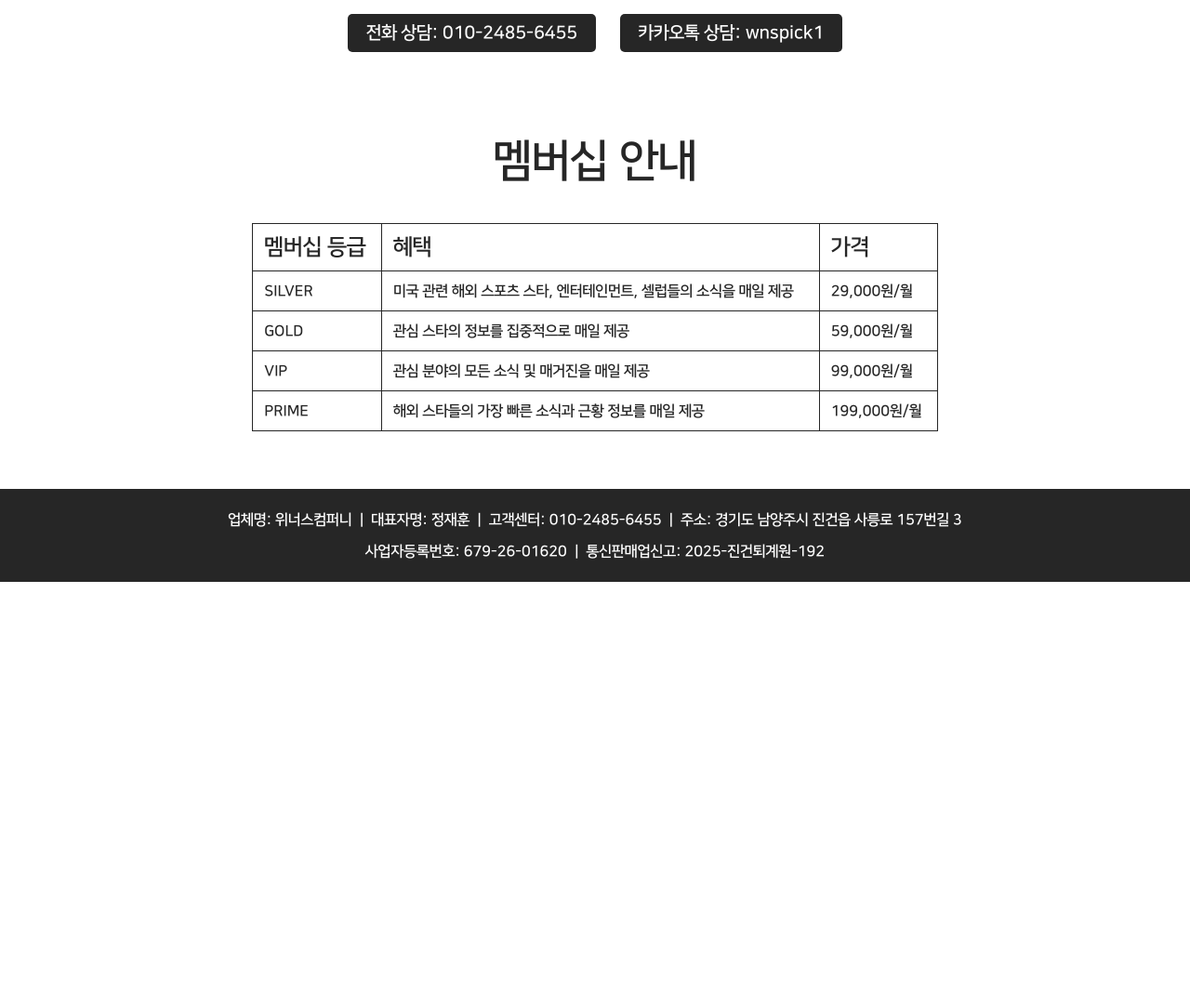
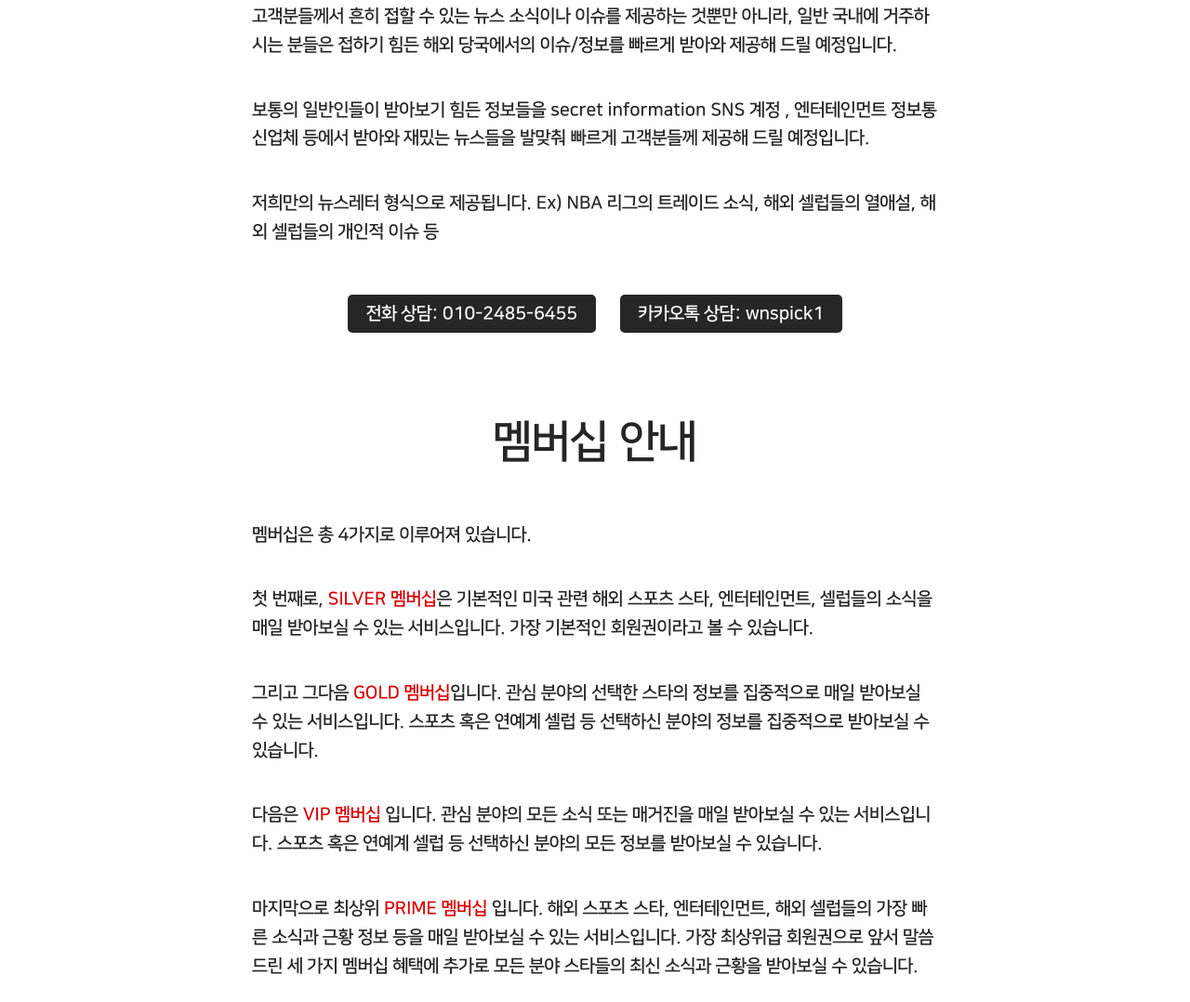
Before and after one commit to yujinnnee/winner, a plain HTML site: page index.html in a window 1280 px wide. Shown: the part 1301-2379 px from the top of the page at 93% size. Before the commit the page ends 1927 px from the top, so only its background shows below. Drawn offline with Linux system fonts and the light colour scheme.

Commit message:
문구 추가

```diff
--- a/index.html
+++ b/index.html
@@ -18,7 +18,10 @@
       <div class="text-container">
         <p>안녕하세요. 저희 Winner's Pick Magazine은 스포츠, 연예계 혹은 스타들의 발 빠른 소식과 이슈를 고객분들께 전달해 드리고 있습니다. 보통 인스타그램이나 유튜브에서 많이 볼 수 있는 것들 이외의 이슈들을 미국, 유럽 등 현지의 시차에 따라 빠르게 소식을 전달해 드리고 있습니다.</p>
         <p>K-POP, J-POP을 비롯하여 많은 팬 문화가 우리 주변에 크게 자리 잡은 만큼, 해외 유명 스타들의 소식과 정보, 혹은 근황을 매일매일 고객분들께서 맞춤으로 받아보실 수 있게 맞춤형 서비스를 제공해 드리고 있습니다.</p>
-        <p>매일 자신의 좋아하는 스타의 가장 빠른 소식을 받아보고 싶으시다면, 아래의 연락처로 전화 혹은 카카오톡 메시지를 남겨주시면 이용방법을 안내 도와드리겠습니다. </p>
+        <p>매일 자신의 좋아하는 스타의 가장 빠른 소식을 받아보고 싶으시다면, 아래의 연락처로 전화 혹은 카카오톡 메시지를 남겨주시면 이용방법을 안내 도와드리겠습니다.</p>
+        <p>고객분들께서 흔히 접할 수 있는 뉴스 소식이나 이슈를 제공하는 것뿐만 아니라, 일반 국내에 거주하시는 분들은 접하기 힘든 해외 당국에서의 이슈/정보를 빠르게 받아와 제공해 드릴 예정입니다.</p>
+        <p>보통의 일반인들이 받아보기 힘든 정보들을 secret information SNS 계정 , 엔터테인먼트 정보통신업체 등에서 받아와 재밌는 뉴스들을 발맞춰 빠르게 고객분들께 제공해 드릴 예정입니다.</p>
+        <p>저희만의 뉴스레터 형식으로 제공됩니다. Ex) NBA 리그의 트레이드 소식, 해외 셀럽들의 열애설, 해외 셀럽들의 개인적 이슈 등</p>
       </div>
       <div class="button-container">
         <a href="" class="button1 bg-primary">전화 상담: 010-2485-6455</a>
@@ -30,6 +33,13 @@
   <section>
     <div class="container1">
       <h1>멤버십 안내</h1>
+      <div class="text-container" style="margin-bottom: 2%;">
+        <p>멤버십은 총 4가지로 이루어져 있습니다.</p>
+        <p>첫 번째로, <span class="hilight1">SILVER 멤버십</span>은 기본적인 미국 관련 해외 스포츠 스타, 엔터테인먼트, 셀럽들의 소식을 매일 받아보실 수 있는 서비스입니다. 가장 기본적인 회원권이라고 볼 수 있습니다.</p>
+        <p>그리고 그다음 <span class="hilight1">GOLD 멤버십</span>입니다. 관심 분야의 선택한 스타의 정보를 집중적으로 매일 받아보실 수 있는 서비스입니다. 스포츠 혹은 연예계 셀럽 등 선택하신 분야의 정보를 집중적으로 받아보실 수 있습니다.</p>
+        <p>다음은 <span class="hilight1">VIP 멤버십</span> 입니다. 관심 분야의 모든 소식 또는 매거진을 매일 받아보실 수 있는 서비스입니다. 스포츠 혹은 연예계 셀럽 등 선택하신 분야의 모든 정보를 받아보실 수 있습니다.</p>
+        <p>마지막으로 최상위 <span class="hilight1">PRIME 멤버십</span> 입니다. 해외 스포츠 스타, 엔터테인먼트, 해외 셀럽들의 가장 빠른 소식과 근황 정보 등을 매일 받아보실 수 있는 서비스입니다. 가장 최상위급 회원권으로 앞서 말씀드린 세 가지 멤버십 혜택에 추가로 모든 분야 스타들의 최신 소식과 근황을 받아보실 수 있습니다.</p>
+      </div>
       <table class="membership-table">
         <thead>
           <tr>
@@ -63,67 +73,6 @@
       </table>
     </div>
   </section>
-  <!-- <section>
-    <div class="container1">
-      <h1>&lt; Winner's Pick Magazine &gt;</h1>
-      <div class="content-container">
-        <div class="img-container">
-          <img src="./src/images/info1.jpg" alt="브랜드 이미지">
-        </div>
-        <div class="text-container">
-          <p>[브랜드 이름]은 독특하고 우아한 향기로 여러분의 감각을 깨우는 향수 브랜드입니다. 우리의 향수는 고품질의 재료와 정교한 조향 기술을 바탕으로 만들어지며, 각 향수마다 특별한 이야기를 담고 있습니다.</p>
-          <p>브랜드의 철학은 단순히 좋은 향기를 만드는 것이 아니라, 사용자의 개성과 감정을 표현하는 향기를 창조하는 것입니다. 시간이 지나면서도 기억에 남는 향기를 만나보세요.</p>
-          <p>[브랜드 이름]은 전 세계에서 엄선된 고급 원료를 사용하여 향수를 제작합니다. 각 향은 깊이 있고 복합적인 향조로 설계되어, 한 번 맡아보면 그 향에 빠져들게 됩니다. 우리의 향수는 당신만의 개성을 더욱 돋보이게 만들어줄 것입니다.</p>
-        </div>
-      </div>
-    </div>
-  </section>
-
-  <section class="bg">
-    <div class="container2">
-      <h2>주요 서비스</h2>
-      <div class="service-container">
-        <div class="service-box">
-          <h3>맞춤 향수 제작</h3>
-          <p>당신만의 고유한 향수를 만들어드립니다. 나만의 향을 찾는 여정을 시작해보세요.</p>
-        </div>
-        <div class="service-box">
-          <h3>향수 컬렉션</h3>
-          <p>다양한 향수 컬렉션을 제공합니다. 각기 다른 스타일과 기분에 맞는 향수를 찾아보세요.</p>
-        </div>
-        <div class="service-box">
-          <h3>향기 체험</h3>
-          <p>향수를 직접 체험해보고, 가장 잘 맞는 향을 선택할 수 있는 기회를 제공합니다.</p>
-        </div>
-        <div class="service-box">
-          <h3>향수 기프트 세트</h3>
-          <p>소중한 사람을 위한 특별한 선물, 향수 기프트 세트를 준비해드립니다.</p>
-        </div>
-      </div>
-    </div>
-  </section>
-
-  <section class="container3">
-    <h2>주요 향수 컬렉션</h2>
-    <p>우아하고 감각적인 향수 컬렉션을 만나보세요.</p>
-    <div class="gallery-container">
-      <img src="./src/images/product1.jpg" alt="향수 1">
-      <img src="./src/images/product2.jpg" alt="향수 2">
-      <img src="./src/images/product3.jpg" alt="향수 3">
-      <img src="./src/images/product4.jpg" alt="향수 4">
-    </div>
-  </section>
-
-  <section class="bg">
-    <div class="container4">
-      <h2>문의하기</h2>
-      <p>향수에 대해 궁금한 점이 있으신가요? 언제든지 문의해 주세요!</p>
-      <div>
-        <a href="" class="button1 bg-primary">전화 상담</a>
-        <a href="" class="button1 bg-primary">카카오톡 상담</a>
-      </div>
-    </div>
-  </section> -->
 
   <footer>
     <p>업체명: 위너스컴퍼니&nbsp;&nbsp;|&nbsp;&nbsp;대표자명: 정재훈&nbsp;&nbsp;|&nbsp;&nbsp;고객센터: 010-2485-6455&nbsp;&nbsp;|&nbsp;&nbsp;주소: 경기도 남양주시 진건읍 사릉로 157번길 3</p>
--- a/src/styles/colors.css
+++ b/src/styles/colors.css
@@ -1,4 +1,5 @@
 :root {
   --color-main: #fff;
   --color-sub: #262626;
+  --color-red: #da0000;
 }
--- a/src/styles/common.css
+++ b/src/styles/common.css
@@ -53,9 +53,7 @@ h3 {
 
 
 
-.hilight1 {
-  color: var(--color-red)
-}
+
 
 .hilight2 {
   color: var(--color-blue)
--- a/src/styles/index.css
+++ b/src/styles/index.css
@@ -123,6 +123,10 @@ footer {
   font-size: 0.9rem;
   box-sizing: border-box;
   text-align: center;
+}
+
+.hilight1 {
+  color: var(--color-red)
 }
 
 @media (max-width: 768px) {
```
